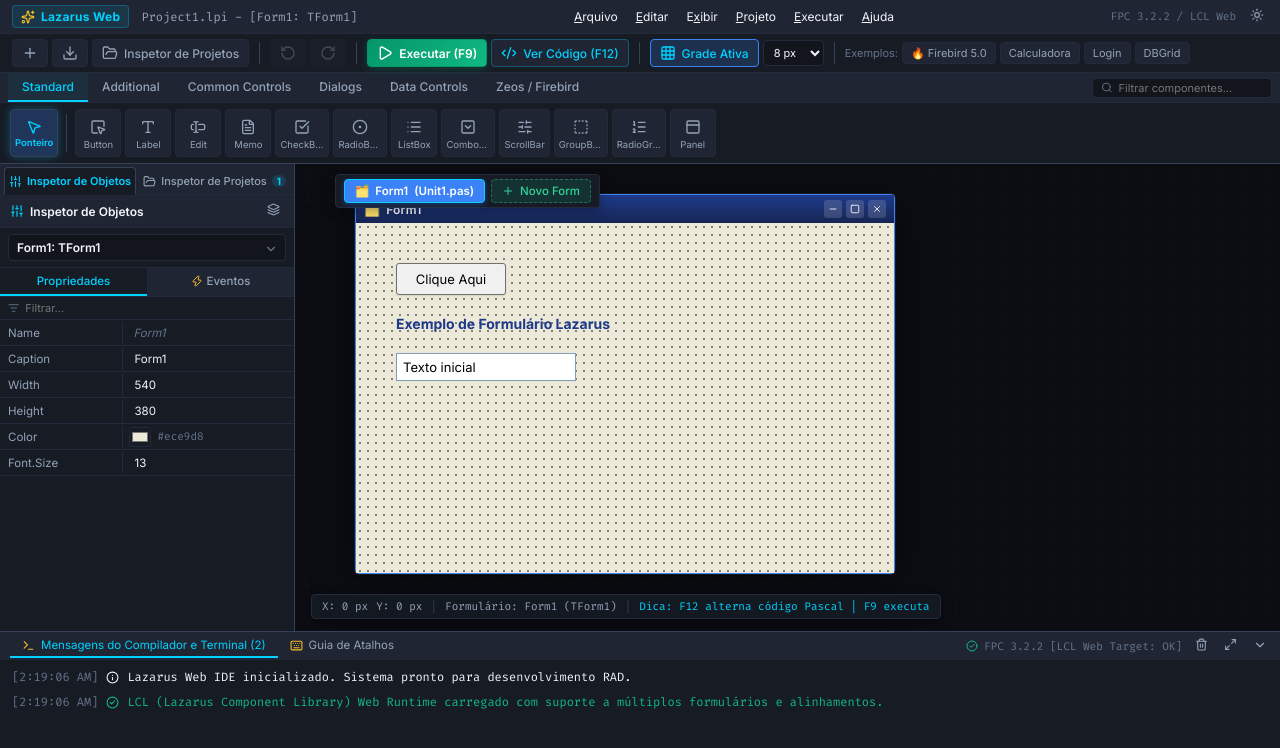
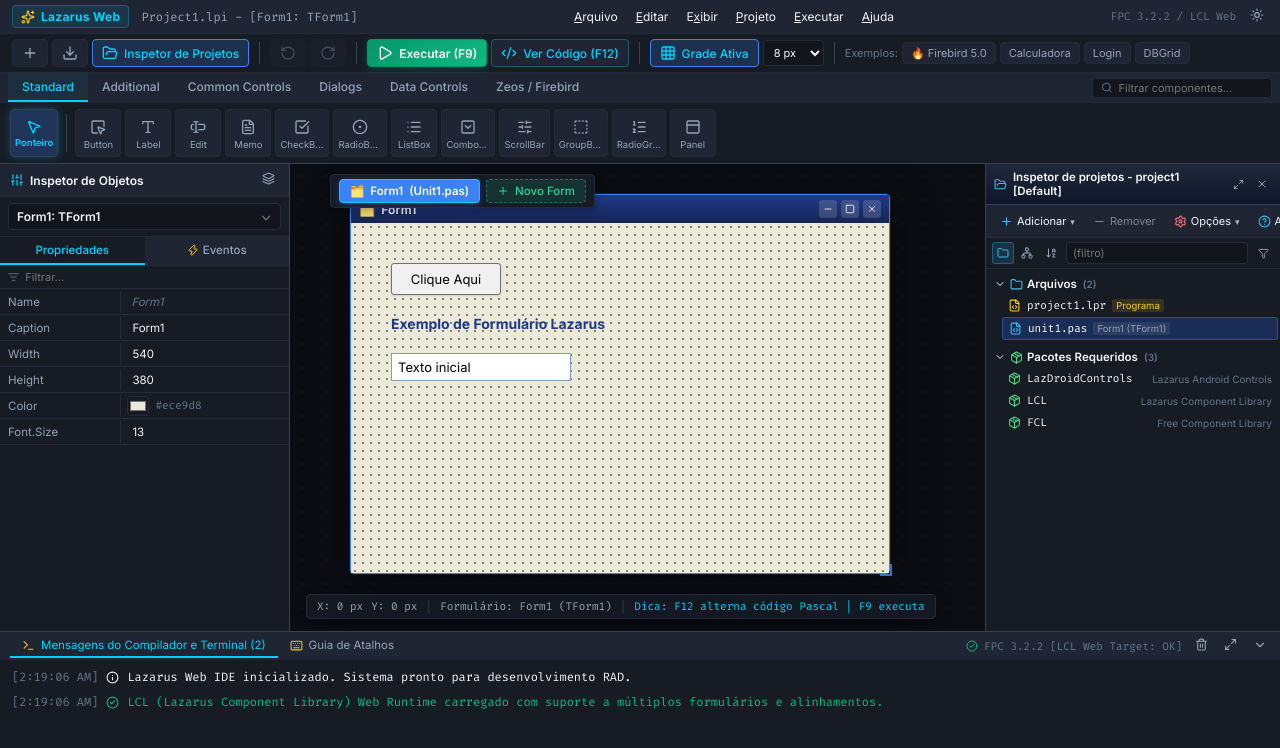
Before and after one commit to mabreu2022/lazaruswebide, a React (Vite) app: page / in a window 1280 px wide. Shown: the top 748 px of the page. Built offline with nearby package versions, Linux system fonts and the light colour scheme.

Commit message:
fix: Inspetor de Projetos no lado direito, abas no local original e redimensionamento de forms com o mouse corrigido

```diff
--- a/src/App.css
+++ b/src/App.css
@@ -879,34 +879,54 @@
   background-position: 0 0;
 }
 
-/* Form Resize Handles */
+/* Form Resize Handles (Delphi / Lazarus Desktop Form Resize Grips) */
 .form-resize-handle {
   position: absolute;
   z-index: 100;
+  user-select: none;
 }
 
 .form-resize-e {
-  right: -4px;
+  right: -6px;
   top: 0;
-  width: 8px;
+  width: 12px;
   height: 100%;
   cursor: ew-resize;
 }
 
 .form-resize-s {
-  bottom: -4px;
+  bottom: -6px;
   left: 0;
-  height: 8px;
+  height: 12px;
   width: 100%;
   cursor: ns-resize;
 }
 
 .form-resize-se {
-  right: -4px;
-  bottom: -4px;
-  width: 12px;
-  height: 12px;
+  right: -6px;
+  bottom: -6px;
+  width: 18px;
+  height: 18px;
   cursor: nwse-resize;
+  display: flex;
+  align-items: center;
+  justify-content: center;
+}
+
+/* Authentic Lazarus/Windows diagonal corner grip lines */
+.form-resize-se::after {
+  content: '';
+  width: 10px;
+  height: 10px;
+  border-right: 2px solid #3b82f6;
+  border-bottom: 2px solid #3b82f6;
+  opacity: 0.85;
+  transition: border-color 0.15s;
+}
+
+.form-resize-se:hover::after {
+  border-color: #00d2ff;
+  opacity: 1;
 }
 
 /* Component Wrapper on Canvas */
@@ -2431,82 +2451,18 @@
 }
 
 /* ==========================================================================
-   Left Dock Panel (Object Inspector / Project Inspector Switcher)
+   Right Dock Panel: Project Inspector (Lazarus Desktop style on the right)
    ========================================================================== */
 
-.lazarus-left-dock-panel {
+.lazarus-right-dock-panel {
   width: 295px;
   min-width: 260px;
   background-color: var(--bg-panel);
-  border-right: 1px solid var(--border-strong);
+  border-left: 1px solid var(--border-strong);
   display: flex;
   flex-direction: column;
   user-select: none;
   z-index: 20;
-}
-
-.left-dock-tabs-header {
-  display: flex;
-  background-color: var(--bg-panel-secondary);
-  border-bottom: 1px solid var(--border-subtle);
-  padding: 3px 4px 0 4px;
-  gap: 2px;
-}
-
-.dock-tab-btn {
-  flex: 1;
-  display: flex;
-  align-items: center;
-  justify-content: center;
-  gap: 5px;
-  padding: 6px 4px;
-  font-size: 11px;
-  font-weight: 500;
-  color: var(--text-secondary);
-  background: transparent;
-  border: 1px solid transparent;
-  border-bottom: none;
-  border-top-left-radius: 4px;
-  border-top-right-radius: 4px;
-  cursor: pointer;
-  transition: all 0.15s ease;
-  white-space: nowrap;
-}
-
-.dock-tab-btn:hover {
-  background: rgba(255, 255, 255, 0.04);
-  color: var(--text-main);
-}
-
-.dock-tab-btn.active {
-  background: var(--bg-panel);
-  color: var(--accent-cyan);
-  font-weight: 600;
-  border-color: var(--border-strong);
-  border-bottom: 1px solid var(--bg-panel);
-  margin-bottom: -1px;
-}
-
-.dock-count-badge {
-  background: rgba(0, 210, 255, 0.15);
-  color: var(--accent-cyan);
-  font-size: 10px;
-  padding: 0 5px;
-  border-radius: 8px;
-  font-weight: 700;
-}
-
-.left-dock-content {
-  flex: 1;
-  display: flex;
-  flex-direction: column;
-  overflow: hidden;
-  height: 100%;
-}
-
-.left-dock-content .lazarus-object-inspector {
-  width: 100%;
-  border-right: none;
   height: 100%;
 }
 
--- a/src/App.tsx
+++ b/src/App.tsx
@@ -16,7 +16,6 @@
 import { BottomConsole } from './components/BottomConsole';
 import { StandaloneRunner } from './components/StandaloneRunner';
 import { ProjectInspector } from './components/ProjectInspector';
-import { Sliders, FolderOpen } from 'lucide-react';
 import { getSampleProject } from './data/sampleProjects';
 import { generateUnitPas, generateLFM, generateProjectLpr, generateLPI } from './utils/pascalGenerator';
 import './App.css';
@@ -137,7 +136,7 @@
     'unit1.pas',
     'unit1.lfm'
   ]);
-  const [leftDockTab, setLeftDockTab] = useState<'inspector' | 'project'>('inspector');
+  const [isProjectInspectorOpen, setIsProjectInspectorOpen] = useState<boolean>(true);
   const [isProjectInspectorFloating, setIsProjectInspectorFloating] = useState<boolean>(false);
   const [theme, setTheme] = useState<'lazarus-dark' | 'lazarus-classic'>('lazarus-dark');
   const [gridSize, setGridSize] = useState<number>(8);
@@ -302,8 +301,10 @@
 
   // Update Form
   const handleUpdateForm = useCallback((updates: Partial<LForm>) => {
-    setForm(prev => ({ ...prev, ...updates }));
-  }, []);
+    setForms(prevForms =>
+      prevForms.map(f => (f.id === activeFormId ? { ...f, ...updates } : f))
+    );
+  }, [activeFormId]);
 
   // Delete Components
   const handleDeleteComponents = useCallback((ids: string[]) => {
@@ -657,7 +658,7 @@
     addConsoleLog('[Execução] Processo finalizado pelo usuário na IDE (Stop).', 'info');
   }, [addConsoleLog]);
 
-  // Global F9, F12, F11, Ctrl+F11 keyboard shortcuts
+  // Global F9, F12, Ctrl+F11 keyboard shortcuts
   useEffect(() => {
     const handleGlobalShortcuts = (e: KeyboardEvent) => {
       if (e.key === 'F9') {
@@ -668,10 +669,7 @@
         handleToggleFormCode();
       } else if (e.ctrlKey && e.key === 'F11') {
         e.preventDefault();
-        setLeftDockTab(t => t === 'project' ? 'inspector' : 'project');
-      } else if (!e.ctrlKey && e.key === 'F11') {
-        e.preventDefault();
-        setLeftDockTab('inspector');
+        setIsProjectInspectorOpen(open => !open);
       }
     };
     window.addEventListener('keydown', handleGlobalShortcuts);
@@ -717,9 +715,9 @@
         canRedo={historyIndex < history.length - 1}
         onOpenSample={handleOpenSample}
         onToggleProjectInspector={() => {
-          setLeftDockTab(t => t === 'project' ? 'inspector' : 'project');
+          setIsProjectInspectorOpen(open => !open);
         }}
-        isProjectInspectorOpen={leftDockTab === 'project' || isProjectInspectorFloating}
+        isProjectInspectorOpen={isProjectInspectorOpen}
       />
 
       {/* Component Palette (Categorized Tabs & Controls) */}
@@ -728,32 +726,9 @@
         onSelectComponentType={setSelectedPaletteComponent}
       />
 
-      {/* Main Workspace (Object Inspector / Project Inspector on Left, Designer/Code in Center) */}
+      {/* Main Workspace (Left: Object Inspector | Center: Designer/Code | Right: Project Inspector) */}
       <div className="lazarus-workspace-body">
-        {/* Left Dock Panel: Tabs between Object Inspector & Project Inspector */}
-        <aside className="lazarus-left-dock-panel">
-          <div className="left-dock-tabs-header">
-            <button
-              className={`dock-tab-btn ${leftDockTab === 'inspector' ? 'active' : ''}`}
-              onClick={() => setLeftDockTab('inspector')}
-              title="Inspetor de Objetos (F11)"
-            >
-              <Sliders size={13} />
-              <span>Inspetor de Objetos</span>
-            </button>
-            <button
-              className={`dock-tab-btn ${leftDockTab === 'project' ? 'active' : ''}`}
-              onClick={() => setLeftDockTab('project')}
-              title="Inspetor de Projetos (Ctrl+F11)"
-            >
-              <FolderOpen size={13} />
-              <span>Inspetor de Projetos</span>
-              <span className="dock-count-badge">{forms.length}</span>
-            </button>
-          </div>
-
-          <div className="left-dock-content">
-            {leftDockTab === 'inspector' ? (
+        {/* Left Dock: Object Inspector (Original location & original tabs) */}
         <ObjectInspector
           form={form}
           selectedComponentIds={selectedComponentIds}
@@ -763,39 +738,6 @@
           onUpdateForm={handleUpdateForm}
           onOpenEventHandler={handleOpenEventHandler}
         />
-            ) : (
-              <ProjectInspector
-                forms={forms}
-                activeFormId={activeFormId}
-                onSelectForm={handleSwitchForm}
-                onOpenCodeFile={handleOpenCodeFile}
-                onNewForm={handleNewForm}
-                onRemoveForm={handleRemoveForm}
-                isFloating={false}
-                onToggleFloat={() => setIsProjectInspectorFloating(true)}
-              />
-            )}
-          </div>
-        </aside>
-
-        {/* Floating Project Inspector Window (if popped out) */}
-        {isProjectInspectorFloating && (
-          <div className="floating-inspector-window-overlay" onClick={() => setIsProjectInspectorFloating(false)}>
-            <div className="floating-inspector-window-box" onClick={e => e.stopPropagation()}>
-              <ProjectInspector
-                forms={forms}
-                activeFormId={activeFormId}
-                onSelectForm={handleSwitchForm}
-                onOpenCodeFile={handleOpenCodeFile}
-                onNewForm={handleNewForm}
-                onRemoveForm={handleRemoveForm}
-                isFloating={true}
-                onClose={() => setIsProjectInspectorFloating(false)}
-                onToggleFloat={() => setIsProjectInspectorFloating(false)}
-              />
-            </div>
-          </div>
-        )}
 
         {/* Center Dock: Form Designer or Code Editor */}
         <main className="lazarus-main-center">
@@ -837,6 +779,42 @@
             />
           )}
         </main>
+
+        {/* Right Dock: Project Inspector (Lado direito como no Lazarus) */}
+        {isProjectInspectorOpen && (
+          <aside className="lazarus-right-dock-panel">
+            <ProjectInspector
+              forms={forms}
+              activeFormId={activeFormId}
+              onSelectForm={handleSwitchForm}
+              onOpenCodeFile={handleOpenCodeFile}
+              onNewForm={handleNewForm}
+              onRemoveForm={handleRemoveForm}
+              onClose={() => setIsProjectInspectorOpen(false)}
+              onToggleFloat={() => setIsProjectInspectorFloating(true)}
+              isFloating={false}
+            />
+          </aside>
+        )}
+
+        {/* Floating Project Inspector Window (quando desacoplado) */}
+        {isProjectInspectorFloating && (
+          <div className="floating-inspector-window-overlay" onClick={() => setIsProjectInspectorFloating(false)}>
+            <div className="floating-inspector-window-box" onClick={e => e.stopPropagation()}>
+              <ProjectInspector
+                forms={forms}
+                activeFormId={activeFormId}
+                onSelectForm={handleSwitchForm}
+                onOpenCodeFile={handleOpenCodeFile}
+                onNewForm={handleNewForm}
+                onRemoveForm={handleRemoveForm}
+                isFloating={true}
+                onClose={() => setIsProjectInspectorFloating(false)}
+                onToggleFloat={() => setIsProjectInspectorFloating(false)}
+              />
+            </div>
+          </div>
+        )}
       </div>
 
       {/* Bottom Dock: Compiler Messages & Terminal with Live Streaming */}
--- a/src/components/FormDesigner.tsx
+++ b/src/components/FormDesigner.tsx
@@ -251,6 +251,7 @@
   // Handle Form Move Mouse Down (via title bar)
   const handleFormHeaderMouseDown = (e: React.MouseEvent) => {
     if (e.button !== 0) return;
+    e.preventDefault();
     onSelectForm();
 
     setDragState({
@@ -269,8 +270,10 @@
 
   // Handle Form Resize Handle Mouse Down
   const handleFormResizeMouseDown = (e: React.MouseEvent, handle: ResizeHandle) => {
+    e.preventDefault();
     e.stopPropagation();
     if (e.button !== 0) return;
+    onSelectForm();
 
     setDragState({
       type: 'resize-form',
@@ -299,6 +302,11 @@
       }
 
       if (!dragState) return;
+
+      if (e.buttons === 0) {
+        setDragState(null);
+        return;
+      }
 
       const deltaX = e.clientX - dragState.startX;
       const deltaY = e.clientY - dragState.startY;
```
Lines whose indentation alone changed are shown as unchanged.
